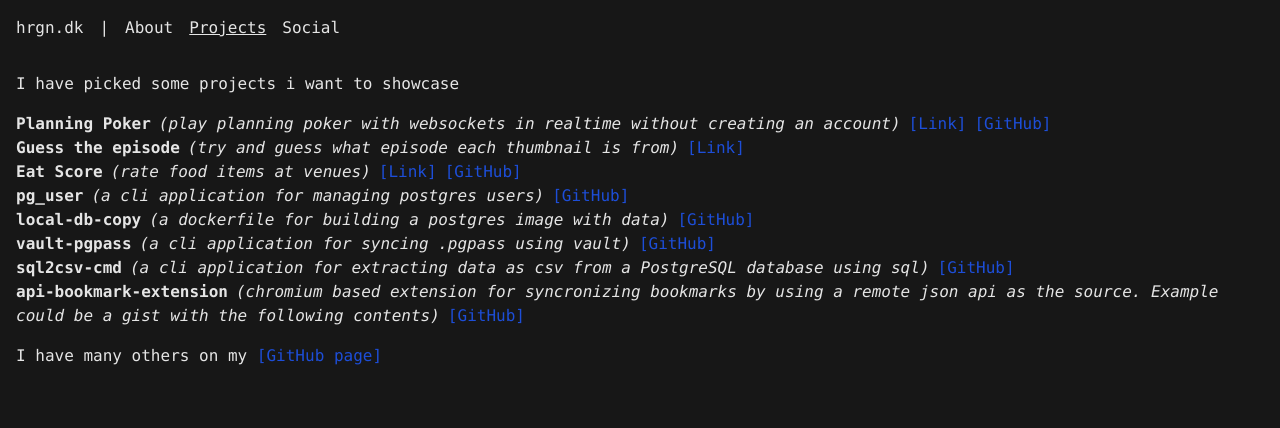
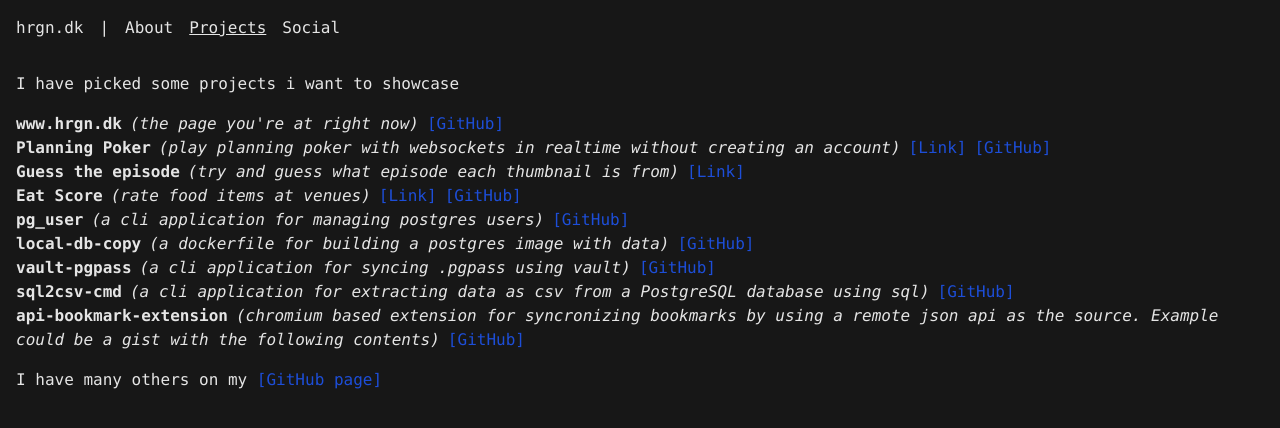
Before and after one commit to frederikhs/hrgn.dk, a React (Create React App) app in the folder src/: page /projects in a window 1280 px wide. Shown: the top 428 px of the page. Built offline with nearby package versions, Linux system fonts and the light colour scheme.

Commit message:
add hrgn.dk as project

```diff
--- a/src/src/pages/ProjectsPage.tsx
+++ b/src/src/pages/ProjectsPage.tsx
@@ -9,6 +9,11 @@
 }
 
 const Projects: Project[] = [
+    {
+        github_link: "https://github.com/frederikhs/hrgn.dk",
+        name: "www.hrgn.dk",
+        description: "the page you're at right now"
+    },
     {
         link: "https://pp.hrgn.dk",
         github_link: "https://github.com/frederikhs/planning-poker",
```
